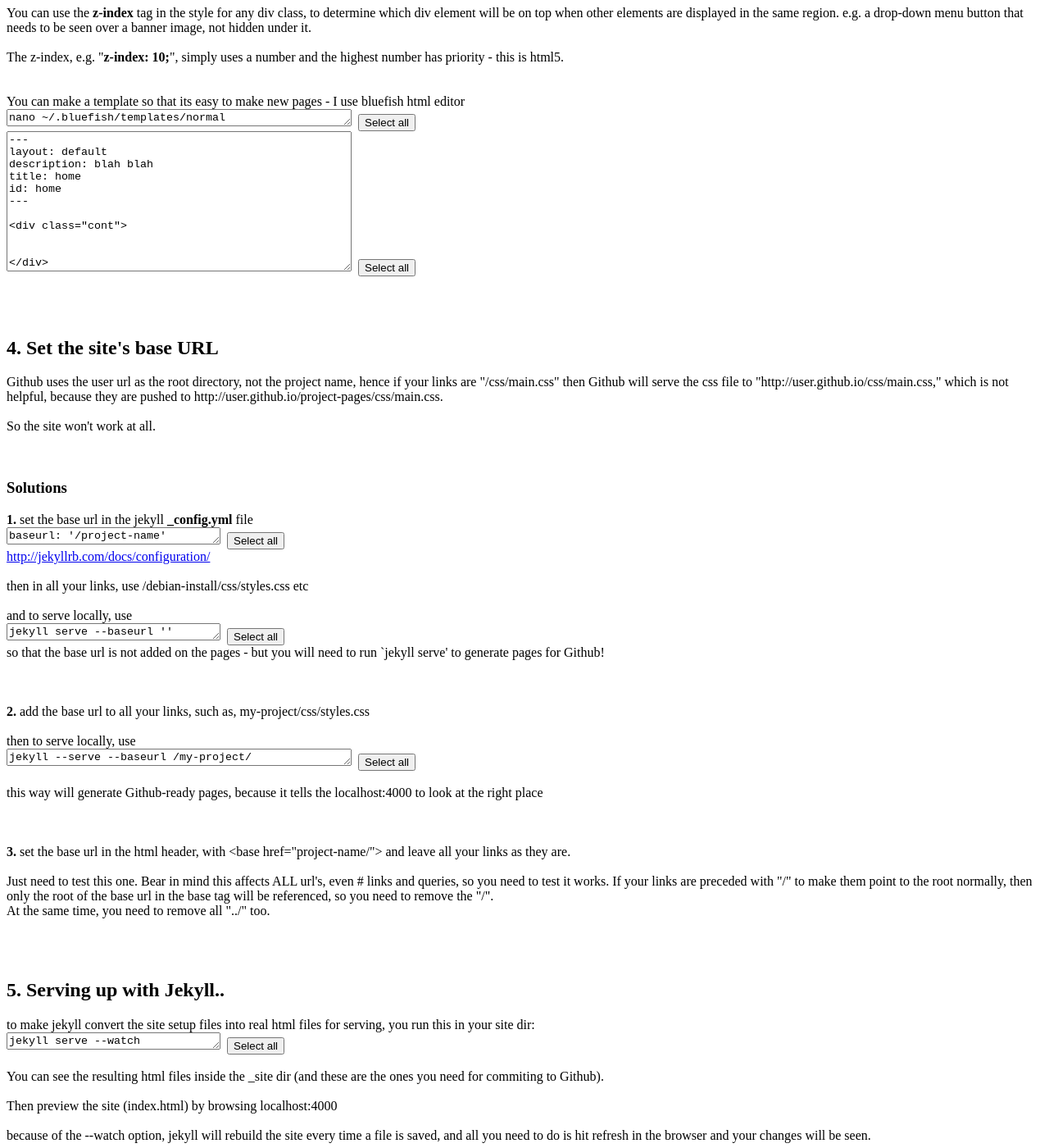
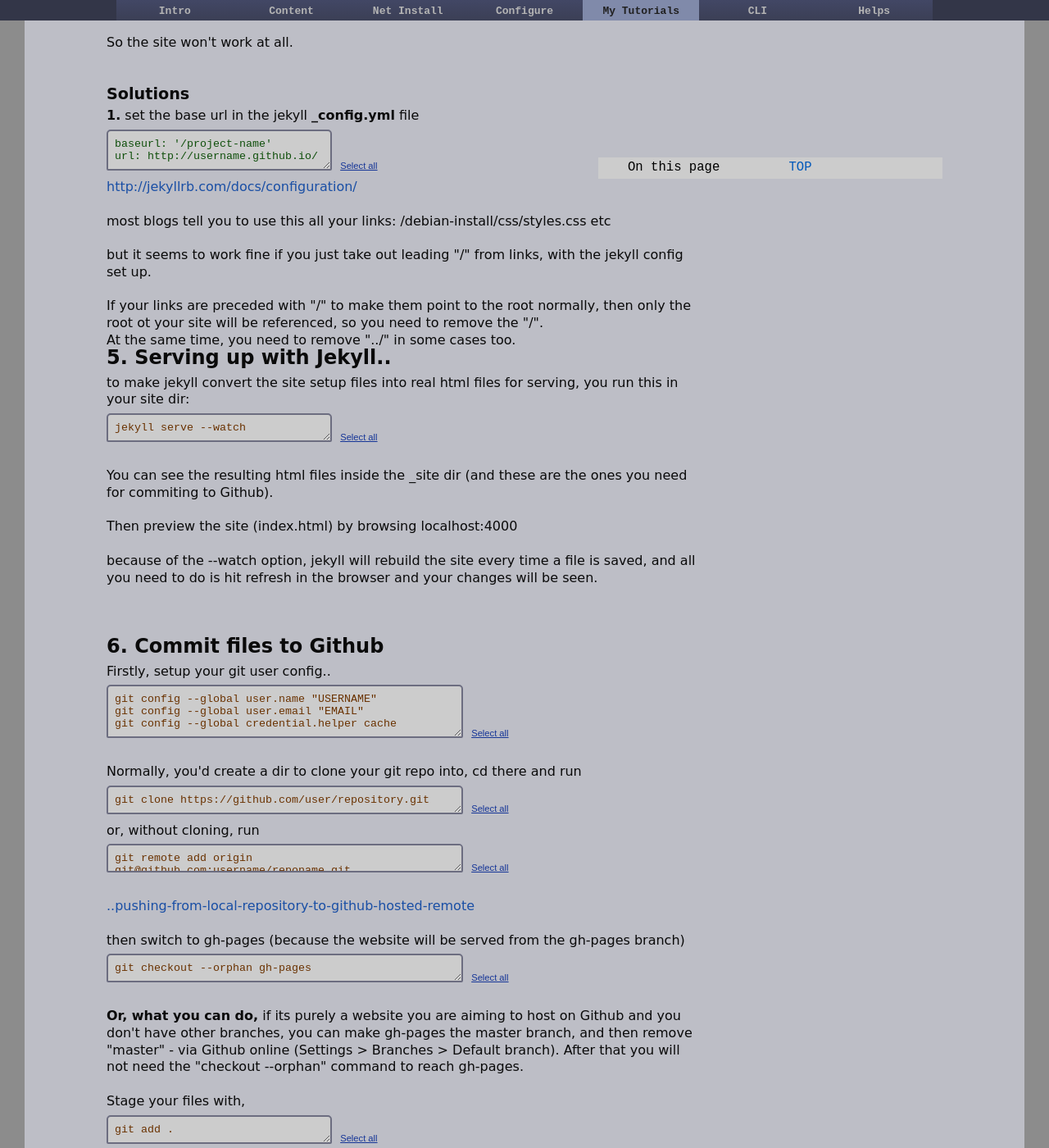
Before and after one commit to dquinton/debian-install, a Jekyll site: the page built from tutorial/22-github-pages.html, in a window 1280 px wide and 1400 px high, scrolled down 4448 px. Shown: the whole window at 82% size. Built offline with Jekyll 4.4.1, drawn with Linux system fonts in a browser that asks for light colours; some of the changed text lies outside the part shown.

Commit message:
updating pages

```diff
--- a/_includes/header.html
+++ b/_includes/header.html
@@ -3,10 +3,10 @@
 
 <head>
 
-    <link rel="stylesheet" href="css/1.css" media="all" type="text/css">
-     <link rel="stylesheet" href="css/mob.css" media="only screen and (max-device-width: 600px)" type="text/css">
-   <link rel="stylesheet" href="css/nav.css">
-   <link rel="stylesheet" href="css/onpage.css">
+    <link rel="stylesheet" href="/debian-install/css/1.css" media="all" type="text/css">
+     <link rel="stylesheet" href="/debian-install/css/mob.css" media="only screen and (max-device-width: 600px)" type="text/css">
+   <link rel="stylesheet" href="/debian-install/css/nav.css">
+   <link rel="stylesheet" href="/debian-install/css/onpage.css">
     <meta charset="UTF-8">
     <meta name="description" content="{{page.description}}" />
     <meta http-equiv="date" content="{{page.date |date: '%A, %d  %Y %H:%M:%S GMT'}}" />
--- a/tutorial/22-github-pages.html
+++ b/tutorial/22-github-pages.html
@@ -279,49 +279,28 @@ So the site won't work at all.
 
 <b>1.</b> set the base url in the jekyll  <b>_config.yml</b> file
 <form>
-<textarea name="T" id="file" rows="1" cols="30">
-baseurl: '/project-name'</textarea>&nbsp;
+<textarea name="T" id="file" rows="2" cols="30">
+baseurl: '/project-name'
+url: http://username.github.io/</textarea>&nbsp;
 <input type="button" class="submitLink" value="Select all" onClick="javascript:this.form.T.focus();this.form.T.select();">
 </form>
 <a href="http://jekyllrb.com/docs/configuration/">http://jekyllrb.com/docs/configuration/</a>
 <br><br>
 
 
-then in all your links, use {{site.baseurl}}/css/styles.css etc
+most blogs tell you to use this all your links: {{site.baseurl}}/css/styles.css etc
 <br><br>
-and to serve locally, use
-<form>
-<textarea name="T" id="cmd" rows="1" cols="30">
-jekyll serve --baseurl ''</textarea>&nbsp;
-<input type="button" class="submitLink" value="Select all" onClick="javascript:this.form.T.focus();this.form.T.select();">
-</form>
+
+but it seems to work fine if you just take out leading "/" from links, with the jekyll config set up.
+
+<br><br>
+
+If your links are preceded with "/" to make them point to the root normally, then only the root ot your site will be referenced, so you need to remove the "/".<br>
+At the same time, you need to remove "../" in some cases too.
 
 
-so that the base url is not added on the pages - but you will need to run `jekyll serve' to generate pages for Github!
-<br><br><br><br>
-
-<b>2.</b> add the base url to all your links, such as, my-project/css/styles.css
-<br><br>
-then to serve locally, use
-<form>
-<textarea name="T" id="cmd" rows="1" cols="50">
-jekyll --serve --baseurl /my-project/</textarea>&nbsp;
-<input type="button" class="submitLink" value="Select all" onClick="javascript:this.form.T.focus();this.form.T.select();">
-</form>
-
-<br>
-this way will generate Github-ready pages, because it tells the localhost:4000 to look at the right place
-
-<br><br><br><br>
-<b>3.</b> set the base url in the html header, with &#60;base href="project-name/"> and leave all your links as they are.
-<br><br>
-Just need to test this one. Bear in mind this affects ALL url's, even # links and queries, so you need to test it works.
-
-If your links are preceded with "/" to make them point to the root normally, then only the root of the base url in the base tag will be referenced, so you need to remove the "/".<br>
-At the same time, you need to remove all "../" too.
 
 
-<br><br><br><br>
 
 
 <h2 id="5" class="tag">5. Serving up with Jekyll..</h2>
```
